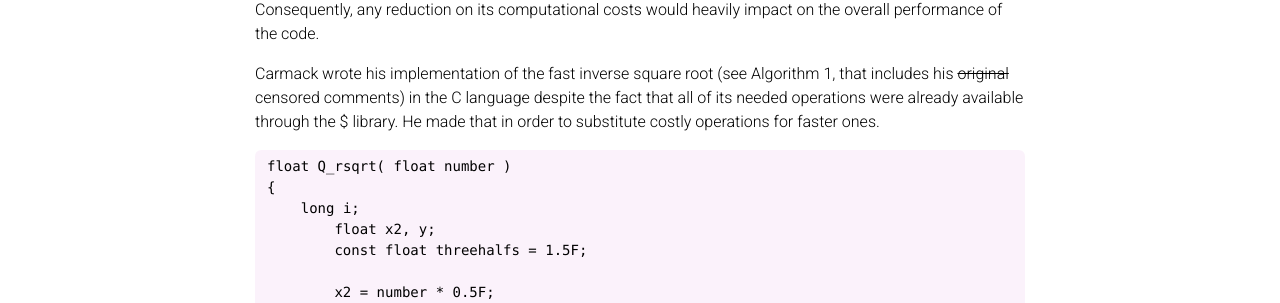
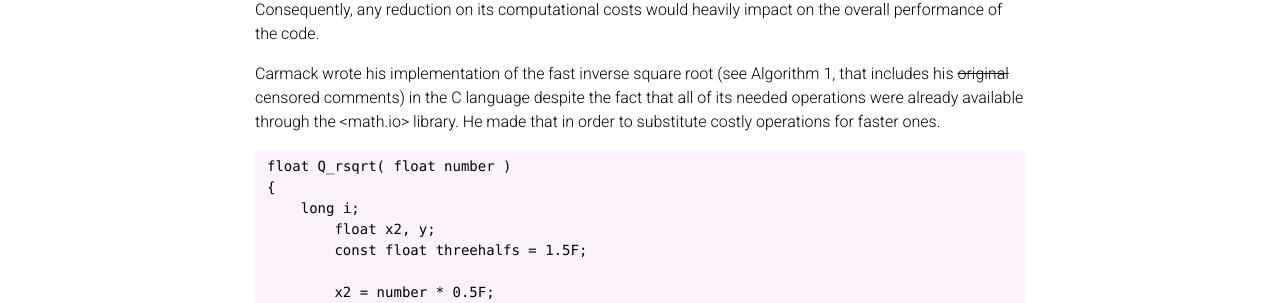
Before and after one commit to lucas0/lucas0.github.io, a Jekyll site: the page built from _posts/2021-11-23-fsqrt.md, in a window 1280 px wide and 900 px high. Shown: the part 370-673 px from the top of the window. Built offline with Jekyll 4.4.1, drawn with Linux system fonts in a browser that asks for light colours; nearby versions of some CDN libraries; a style sheet for code colours, icons or effects is not loaded.

Commit message:
a little bit more fix math markdown of fsqrt post

````diff
--- a/_posts/2021-11-23-fsqrt.md
+++ b/_posts/2021-11-23-fsqrt.md
@@ -7,7 +7,7 @@ description: or its improved version by John Carmac!
 
 I like a lot of algorithms for their ingeniousness and simplicity into solving problems,but one in particular stands out when those two qualities are taken into account: the fast inverse square root, created by [John Carmack](https://en.wikipedia.org/wiki/John_Carmack), that made it possible for personal computers from the 90’s to render enough surfaces as to make 3D video-gaming viable. The inverse of a square root is used to normalize the magnitude ofthe vectors that represent each surface to be rendered, thus, this operation is used extensively by the game engine. Consequently, any reduction on its computational costs would heavily impact on the overall performance of the code.
 
-Carmack wrote his implementation of the fast inverse square root (see Algorithm 1, that includes his <s>original</s> censored comments) in the C language despite the fact that all of its needed operations were already available through the  <math.io> $ library. He made that in order to substitute costly operations for faster ones.
+Carmack wrote his implementation of the fast inverse square root (see Algorithm 1, that includes his <s>original</s> censored comments) in the C language despite the fact that all of its needed operations were already available through the \<math.io> library. He made that in order to substitute costly operations for faster ones.
 
 ```python
 float Q_rsqrt( float number )
@@ -27,9 +27,11 @@ float Q_rsqrt( float number )
 	return y;
 }
 ```
+<div align="center">
 <figcaption>
 Algorithm 1
 </figcaption>
+</div>
 
 The most interesting aspect of this algorithm is that Carmack found a very good approximation (for numbers in the required range, i.e., 0 to 1) to a function that allows the mantissa and the exponential parts of a number to be obtained by a simple operation over the bit values that represent that number. The in-depth explanation of this won't be covered here but relies on the fact that $\log(1+x) \approx \log(x)$. In fact the identity holds for $x \in {0,1}$ and can have it's average error reduced by adding a constant.
 
````
